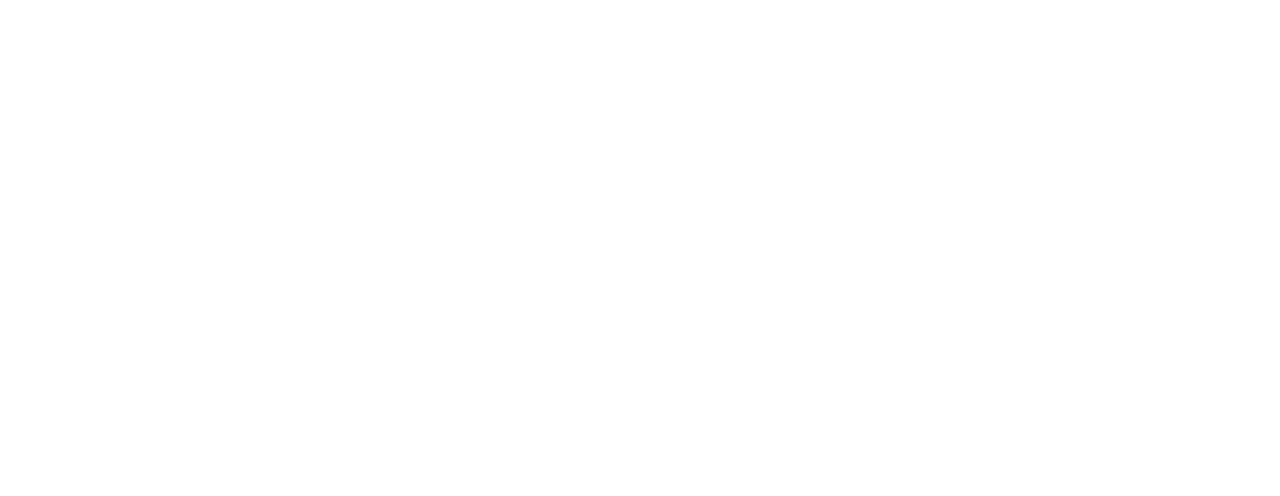
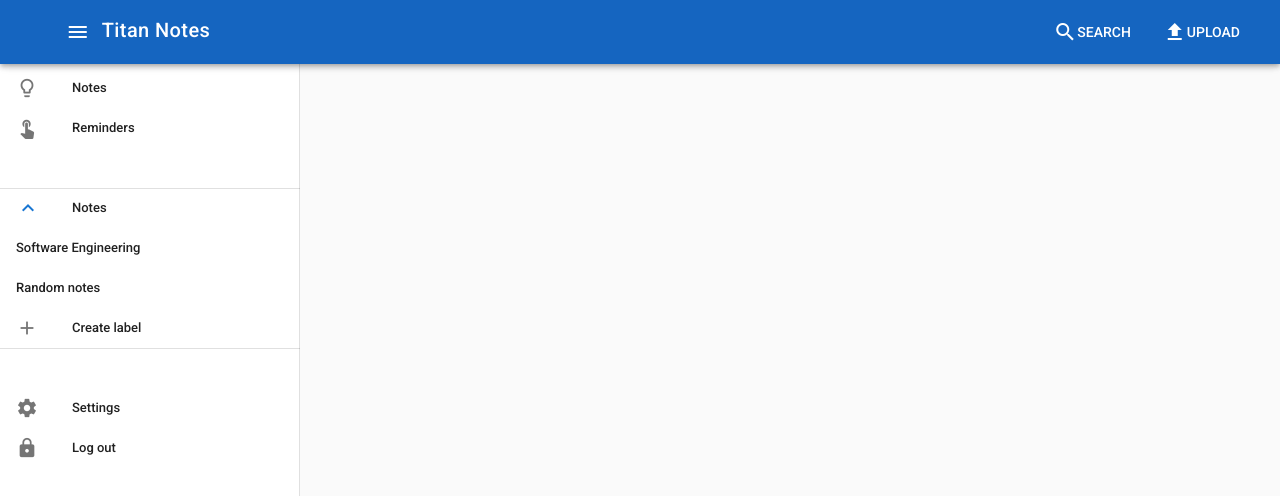
Before and after one commit to beaubadilla/CPSC-362-Front-End, a Vue app: page /#/dashboard in a window 1280 px wide. Shown: the top 496 px of the page. Built offline with nearby package versions, Linux system fonts and the light colour scheme.

Commit message:
merging dashboard and vuetify

```diff
--- a/index.html
+++ b/index.html
@@ -4,6 +4,7 @@
     <meta charset="utf-8">
     <meta name="viewport" content="width=device-width,initial-scale=1.0">
     <title>titannotes</title>
+    <link href='https://fonts.googleapis.com/css?family=Roboto:300,400,500,700|Material+Icons' rel="stylesheet">
   </head>
   <body>
     <div id="app"></div>
--- /dev/null
+++ b/src/components/NotesExample.vue
@@ -0,0 +1,24 @@
+<template>
+    <v-container>
+        <h3 class="my-3">Section 1</h3>
+        <p>
+            TEXT TEXT
+        </p>
+        <p>
+            Random Text
+        </p>
+        <p>
+            Some random notes.
+        </p>
+    </v-container>
+</template>
+
+<script>
+export default {
+  data () {
+    return {}
+  },
+  mounted () {
+  }
+}
+</script>
--- /dev/null
+++ b/src/components/Toolbar.vue
@@ -0,0 +1,126 @@
+<template>
+  <v-app id="inspire">
+    <v-navigation-drawer
+      fixed
+      :clipped="$vuetify.breakpoint.lgAndUp"
+      app
+      v-model="drawer"
+    >
+      <v-list dense>
+        <template v-for="item in items">
+          <v-layout
+            row
+            v-if="item.heading"
+            align-center
+            :key="item.heading"
+          >
+            <v-flex xs6>
+              <v-subheader v-if="item.heading">
+                {{ item.heading }}
+              </v-subheader>
+            </v-flex>
+            <v-flex xs6 class="text-xs-center">
+              <a href="#!" class="body-2 black--text">EDIT</a>
+            </v-flex>
+          </v-layout>
+          <v-list-group
+            v-else-if="item.children"
+            v-model="item.model"
+            :key="item.text"
+            :prepend-icon="item.model ? item.icon : item['icon-alt']"
+            append-icon=""
+          >
+            <v-list-tile slot="activator">
+              <v-list-tile-content>
+                <v-list-tile-title>
+                  {{ item.text }}
+                </v-list-tile-title>
+              </v-list-tile-content>
+            </v-list-tile>
+            <v-list-tile
+              v-for="(child, i) in item.children"
+              :key="i"
+              :to="child.href"
+            >
+              <v-list-tile-action v-if="child.icon">
+                <v-icon>{{ child.icon }}</v-icon>
+              </v-list-tile-action>
+              <v-list-tile-content>
+                <v-list-tile-title>
+                  {{ child.text }}
+                </v-list-tile-title>
+              </v-list-tile-content>
+            </v-list-tile>
+          </v-list-group>
+          <v-list-tile v-else :key="item.text">
+            <v-list-tile-action>
+              <v-icon>{{ item.icon }}</v-icon>
+            </v-list-tile-action>
+            <v-list-tile-content>
+              <v-list-tile-title>
+                {{ item.text }}
+              </v-list-tile-title>
+            </v-list-tile-content>
+          </v-list-tile>
+        </template>
+      </v-list>
+    </v-navigation-drawer>
+    <v-toolbar
+      color="blue darken-3"
+      dark
+      app
+      :clipped-left="$vuetify.breakpoint.lgAndUp"
+      fixed
+    >
+      <v-toolbar-title style="width: 200px" class="ml-0 pl-3">
+        <v-toolbar-side-icon @click.stop="drawer = !drawer"></v-toolbar-side-icon>
+        <span class="hidden-sm-and-down">Titan Notes</span>
+      </v-toolbar-title>
+      <v-spacer></v-spacer>
+        <v-toolbar-items class="hidden-sm-and-down">
+        <v-btn flat>
+          <v-icon>search</v-icon> Search
+        </v-btn>
+        <v-btn flat>
+          <v-icon>file_upload</v-icon>  Upload
+        </v-btn>
+      </v-toolbar-items>
+    </v-toolbar>
+    <v-content>
+      <v-container fluid fill-height>
+          <router-view/>
+      </v-container>
+    </v-content>
+  </v-app>
+</template>
+
+<script>
+export default {
+  data: () => ({
+    dialog: false,
+    drawer: null,
+    items: [
+      { icon: 'lightbulb_outline', text: 'Notes' },
+      { icon: 'touch_app', text: 'Reminders' },
+      { divider: true },
+      {
+        icon: 'keyboard_arrow_up',
+        'icon-alt': 'keyboard_arrow_down',
+        text: 'Notes',
+        model: true,
+        children: [
+          { href: '/examplecard', text: 'Software Engineering' },
+          { href: '/NotesExample', text: 'Random notes' },
+          { icon: 'add', text: 'Create label' }
+        ]
+      },
+      { divider: true },
+      { icon: 'settings', text: 'Settings' },
+      { icon: 'lock', text: 'Log out' }
+    ]
+  }),
+  props: {
+    source: String
+  }
+}
+</script>
--- /dev/null
+++ b/src/components/examplecard.vue
@@ -0,0 +1,23 @@
+<template>
+    <v-container>
+        <h3 class="my-3">Software Engineering</h3>
+        <v-card>
+            <v-card-row class="blue-grey darken-1">
+                <v-card-title>
+                    <span class="white--text">Card title</span>
+                </v-card-title>
+            </v-card-row>
+            <v-card-row img="https://images.unsplash.com/photo-1439886183900-e79ec0057170?dpr=1&auto=compress,format&fit=crop&w=991&h=608&q=80&cs=tinysrgb&crop=" height="300px"></v-card-row>
+            <v-card-text>
+                <p>
+                    Some random text on notes relating to software engineering
+                </p>
+            </v-card-text>
+            <v-card-row actions class="blue-grey darken-1">
+                <v-btn flat class="white--text">This is a button</v-btn>
+                <v-spacer></v-spacer>
+                <v-icon class="white--text">explore</v-icon>
+            </v-card-row>
+        </v-card>
+    </v-container>
+</template>
--- a/src/main.js
+++ b/src/main.js
@@ -6,9 +6,10 @@
 import router from './router'
 import axios from 'axios'
 import VueAxios from 'vue-axios'
-//import Vuetify from 'vuetify'
-//import 'vuetify/dist/vuetify.min.css'
+import Vuetify from 'vuetify'
+import 'vuetify/dist/vuetify.min.css'
 
+Vue.use(Vuetify)
 Vue.use(VueAxios, axios);
 Vue.config.productionTip = false
 
--- a/src/router/index.js
+++ b/src/router/index.js
@@ -3,6 +3,9 @@
 import Router from 'vue-router'
 import Login from '@/components/Login'
 import Register from '@/components/Register'
+import Toolbar from '@/components/Toolbar'
+import Examplecard from '@/components/examplecard'
+import NotesExample from '@/components/NotesExample'
 
 Vue.use(Router)
 
@@ -17,6 +20,23 @@
     	path: '/register',
     	name: 'Register',
     	component: Register
+    },
+    {
+      path: '/dashboard',
+      name: 'Dashboard',
+      component: Toolbar,
+      children: [
+        {
+          path: '/examplecard',
+          name: 'Examplecard',
+          component: Examplecard
+        },
+        {
+          path: '/NotesExample',
+          name: 'NotesExample',
+          component: NotesExample
+        }
+      ]
     }
 
   ]
```
